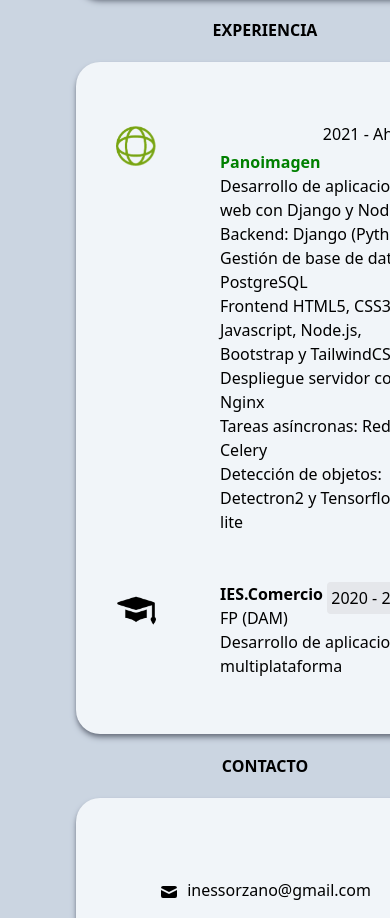
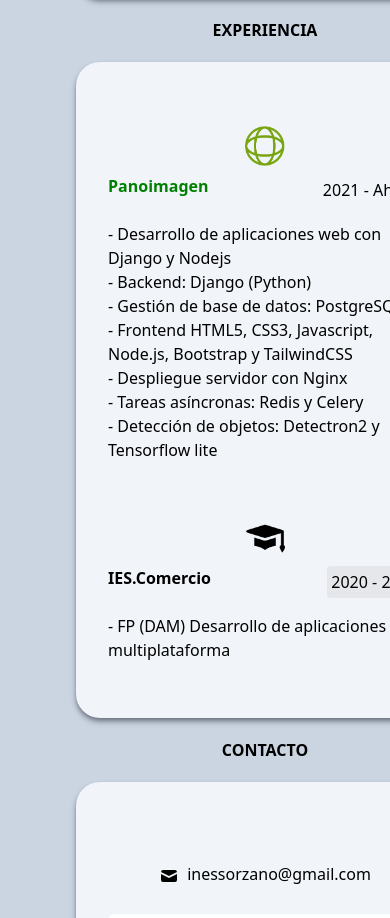
Before and after one commit to InesSorzano/nuxt-portfolio, a Nuxt app: page / in a window 390 px wide. Shown: the part 842-1760 px from the top of the page. Built offline with nearby package versions, Linux system fonts and the light colour scheme.

Commit message:
experience responsive

```diff
--- a/components/Experience.vue
+++ b/components/Experience.vue
@@ -1,8 +1,8 @@
 <template>
     <br/>
-     <div id="">
-        <a  :href="href"  rel="noopener noreferrer" target="_blank"><img :src="src" class="w-10 m-2 float-left relative "></a>
-        <div class ="ml-28 text-left	">
+     <div id="" class="flex flex-col ">
+        <a  :href="href"  rel="noopener noreferrer" target="_blank"><img :src="src" class="w-10 m-2  relative mx-auto "></a>
+        <div class =" text-left	">
         <slot name="content"> Fallback Content </slot>
 
         </div>
--- a/pages/index.vue
+++ b/pages/index.vue
@@ -68,13 +68,14 @@
             <template #content>
               <p class="float-right rounded p-1 dark:bg-slate-600 dark:shadow-inner dark:shadow-slate-700"> 2021 - Ahora</p>
               <p><b style="color: green;"> Panoimagen </b></p>
-              <p>Desarrollo de aplicaciones web con Django y Nodejs </p>
-              <p>Backend: Django (Python)</p>
-              <p>Gestión de base de datos: PostgreSQL</p>
-              <p>Frontend HTML5, CSS3, Javascript, Node.js, Bootstrap y TailwindCSS</p>
-              <p>Despliegue servidor con Nginx</p>
-              <p>Tareas asíncronas: Redis y Celery</p>
-              <p>Detección de objetos: Detectron2 y Tensorflow lite </p>
+              <br/>
+              <p>- Desarrollo de aplicaciones web con Django y Nodejs </p>
+              <p>- Backend: Django (Python)</p>
+              <p>- Gestión de base de datos: PostgreSQL</p>
+              <p>- Frontend HTML5, CSS3, Javascript, Node.js, Bootstrap y TailwindCSS</p>
+              <p>- Despliegue servidor con Nginx</p>
+              <p>- Tareas asíncronas: Redis y Celery</p>
+              <p>- Detección de objetos: Detectron2 y Tensorflow lite </p>
 
             </template>
           </Experience>
@@ -83,7 +84,8 @@
             <template #content>
               <p class="float-right bg-gray-200 rounded p-1 dark:bg-slate-600 dark:shadow-inner dark:shadow-slate-700"> 2020 - 2021</p>
               <p><strong>  IES.Comercio</strong>  </p>
-              <p>FP (DAM) Desarrollo de aplicaciones multiplataforma</p>
+              <br/>
+              <p>- FP (DAM) Desarrollo de aplicaciones multiplataforma</p>
             </template>
           </Experience>
         </CardBorder>
```
